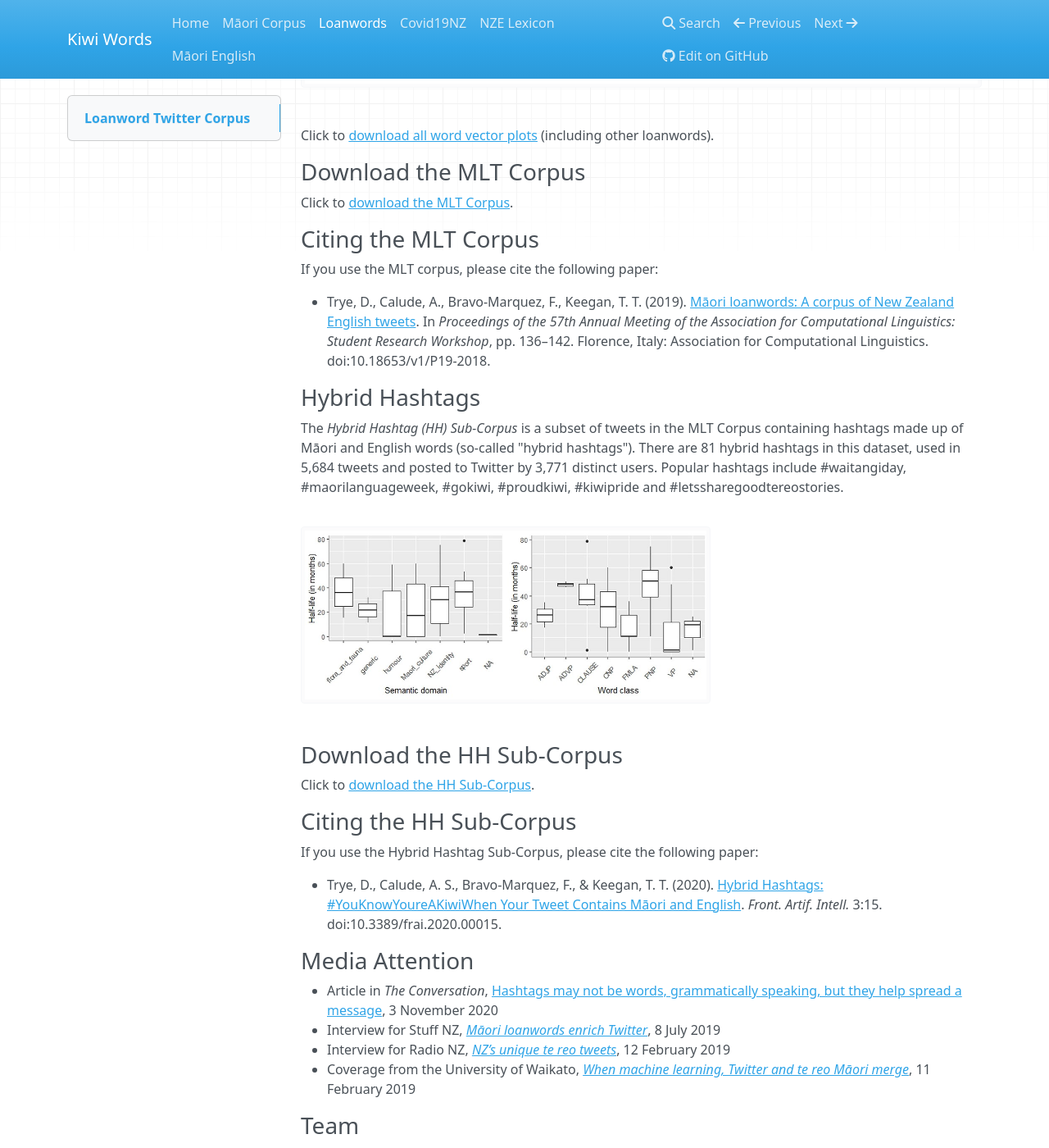
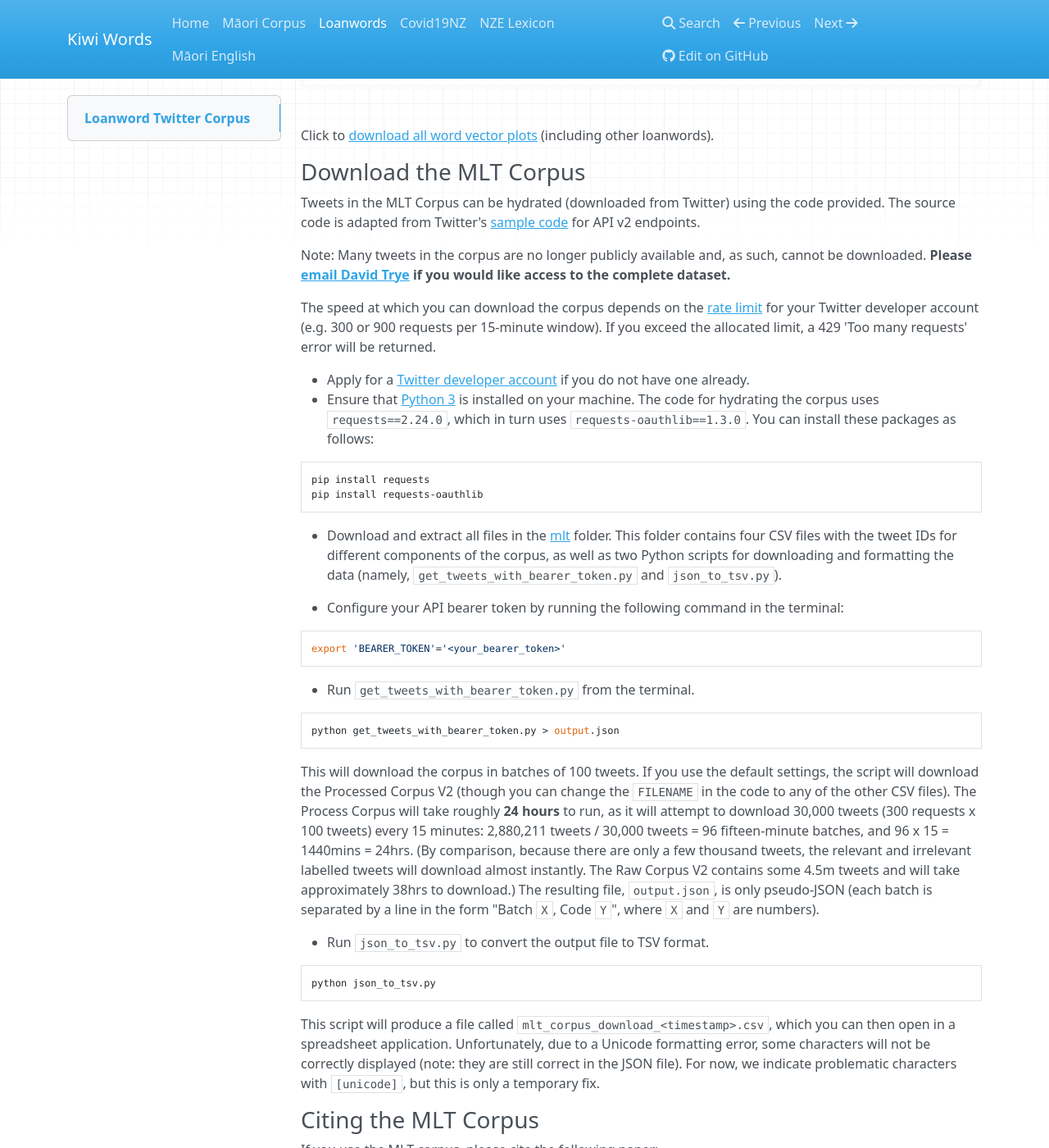
Before and after one commit to Waikato/kiwiwords, an MkDocs documentation site: the page built from docs/corpus.md, in a window 1280 px wide and 1400 px high, scrolled down 2586 px. Shown: the whole window at 82% size. Built offline with MkDocs 1.6.1, drawn with Linux system fonts in a browser that asks for light colours; nearby versions of some CDN libraries.

Commit message:
Update corpus.md
Updated instructions for downloading the MLT Corpus

````diff
--- a/docs/corpus.md
+++ b/docs/corpus.md
@@ -36,7 +36,35 @@ Whānau (family):
 Click to <a href="../pics/word_vectors.zip">download all word vector plots</a> (including other loanwords).
 
 ### Download the MLT Corpus
-Click to <a href="../pics/mlt-v2.zip">download the MLT Corpus</a>.
+Tweets in the MLT Corpus can be hydrated (downloaded from Twitter) using the code provided. The source code is adapted from Twitter's [sample code](https://github.com/twitterdev/Twitter-API-v2-sample-code) for API v2 endpoints.
+
+Note: Many tweets in the corpus are no longer publicly available and, as such, cannot be downloaded. **Please [email David Trye](mailto:dtrye@waikato.ac.nz) if you would like access to the complete dataset.**
+
+The speed at which you can download the corpus depends on the [rate limit](https://developer.twitter.com/en/docs/twitter-api/rate-limits) for your Twitter developer account (e.g. 300 or 900 requests per 15-minute window). If you exceed the allocated limit, a 429 'Too many requests' error will be returned.
+
+- Apply for a [Twitter developer account](https://developer.twitter.com/en/apply-for-access) if you do not have one already.
+- Ensure that [Python 3](https://www.python.org/downloads/) is installed on your machine. The code for hydrating the corpus uses `requests==2.24.0`, which in turn uses `requests-oauthlib==1.3.0`. You can install these packages as follows:
+```
+pip install requests
+pip install requests-oauthlib
+```
+- Download and extract all files in the <a href="../pics/mlt-v2.zip">mlt</a> folder. This folder contains four CSV files with the tweet IDs for different components of the corpus, as well as two Python scripts for downloading and formatting the data (namely, `get_tweets_with_bearer_token.py` and `json_to_tsv.py`).
+
+- Configure your API bearer token by running the following command in the terminal:
+```
+export 'BEARER_TOKEN'='<your_bearer_token>'
+```
+- Run `get_tweets_with_bearer_token.py` from the terminal.
+```
+python get_tweets_with_bearer_token.py > output.json
+```
+This will download the corpus in batches of 100 tweets. If you use the default settings, the script will download the Processed Corpus V2 (though you can change the `FILENAME` in the code to any of the other CSV files). The Process Corpus will take roughly **24 hours** to run, as it will attempt to download 30,000 tweets (300 requests x 100 tweets) every 15 minutes: 2,880,211 tweets / 30,000 tweets = 96 fifteen-minute batches, and 96 x 15 = 1440mins = 24hrs. (By comparison, because there are only a few thousand tweets, the relevant and irrelevant labelled tweets will download almost instantly. The Raw Corpus V2 contains some 4.5m tweets and will take approximately 38hrs to download.) The resulting file, `output.json`, is only pseudo-JSON (each batch is separated by a line in the form "Batch `X`, Code `Y`", where `X` and `Y` are numbers).
+
+- Run `json_to_tsv.py` to convert the output file to TSV format.
+```
+python json_to_tsv.py
+```
+This script will produce a file called `mlt_corpus_download_<timestamp>.csv`, which you can then open in a spreadsheet application. Unfortunately, due to a Unicode formatting error, some characters will not be correctly displayed (note: they are still correct in the JSON file). For now, we indicate problematic characters with `[unicode]`, but this is only a temporary fix.
 
 ### Citing the MLT Corpus
 If you use the MLT corpus, please cite the following paper:
````
